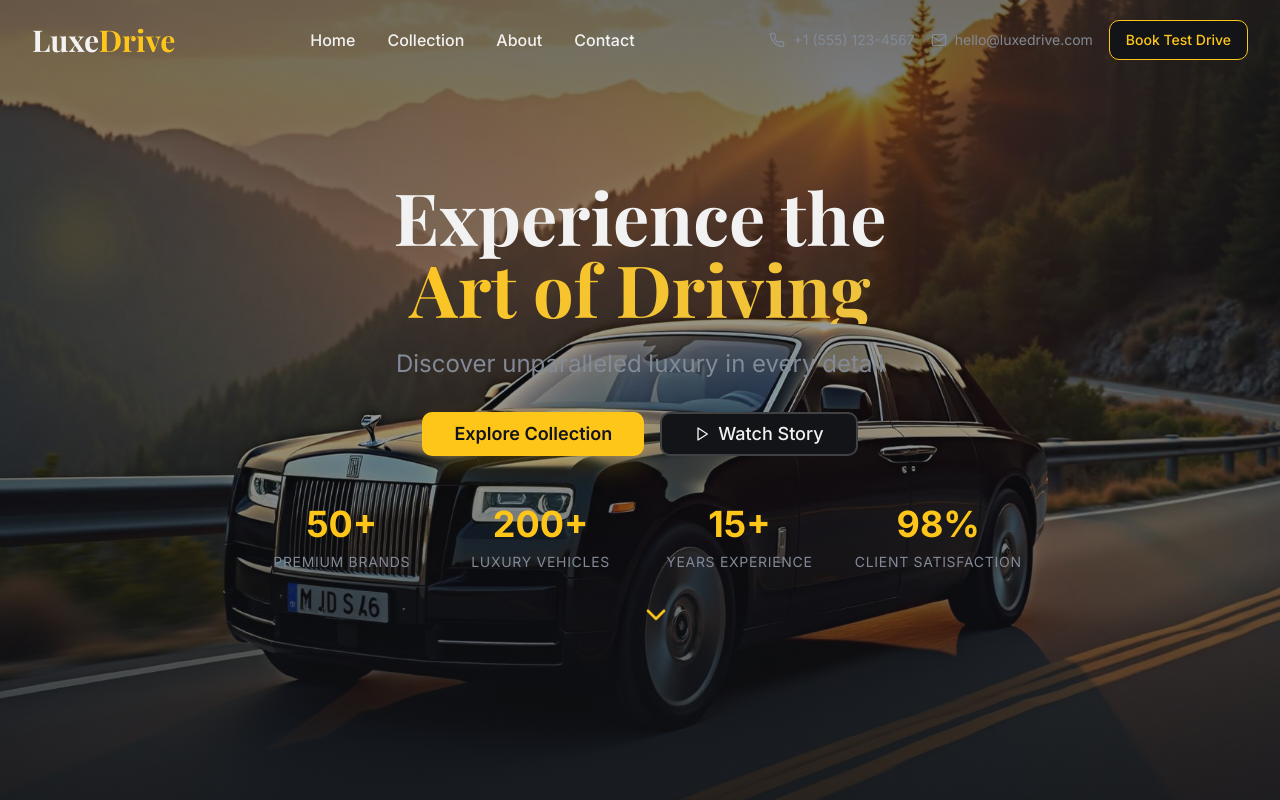
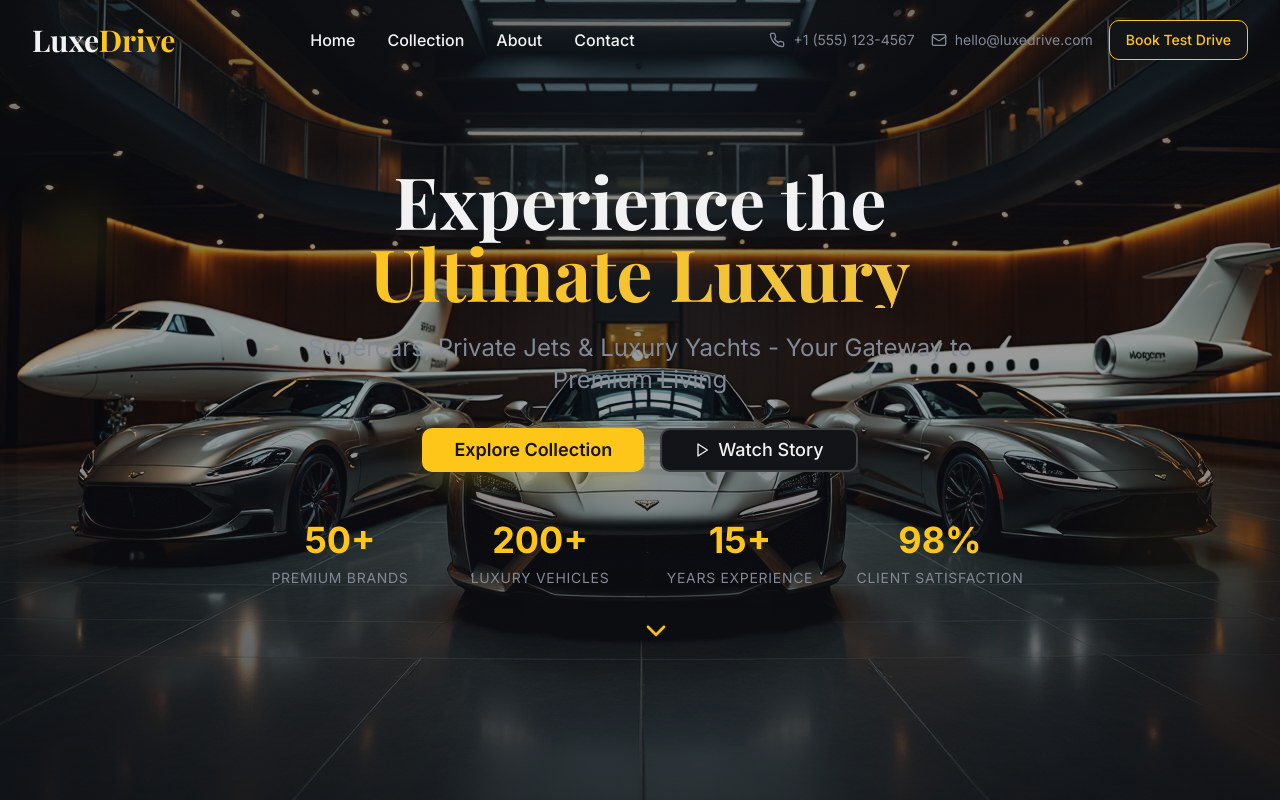
Before and after one commit to talha-rehmani/Loveable_new_web_app, a React (Vite) app: page / in a window 1280 px wide. Shown: the top 800 px of the page. Built offline with nearby package versions, Linux system fonts and the light colour scheme.

Commit message:
Update background images
Replace background images with cars, boats, and planes to better showcase offerings.

```diff
--- a/src/components/HeroSection.tsx
+++ b/src/components/HeroSection.tsx
@@ -1,11 +1,11 @@
 import { Button } from '@/components/ui/button';
 import { ChevronDown, Play } from 'lucide-react';
-import heroImage from '@/assets/hero-luxury-car.jpg';
+import heroImage from '@/assets/hero-luxury-collection.jpg';
 const HeroSection = () => {
   return <section id="home" className="relative min-h-screen flex items-center justify-center overflow-hidden">
       {/* Background Image with Overlay */}
       <div className="absolute inset-0">
-        <img src={heroImage} alt="Luxury Car Hero" className="w-full h-full object-cover" />
+        <img src={heroImage} alt="Luxury Vehicle Collection - Cars, Boats & Private Jets" className="w-full h-full object-cover" />
         <div className="absolute inset-0 bg-gradient-to-b from-background/60 via-background/40 to-background/80 mx-0 py-[2px]" />
       </div>
 
@@ -15,11 +15,11 @@ const HeroSection = () => {
           <h1 className="text-4xl md:text-6xl lg:text-7xl font-display font-bold mb-6 leading-tight">
             Experience the
             <span className="block text-accent luxury-gradient bg-clip-text text-transparent">
-              Art of Driving
+              Ultimate Luxury
             </span>
           </h1>
 
-          <p className="text-lg md:text-xl lg:text-2xl text-muted-foreground mb-8 max-w-3xl mx-auto leading-relaxed">Discover unparalleled luxury in every detail</p>
+          <p className="text-lg md:text-xl lg:text-2xl text-muted-foreground mb-8 max-w-3xl mx-auto leading-relaxed">Supercars, Private Jets & Luxury Yachts - Your Gateway to Premium Living</p>
 
           <div className="flex flex-col sm:flex-row gap-4 justify-center items-center mb-12">
             <Button size="lg" className="bg-accent text-accent-foreground hover:bg-accent/90 px-8 py-4 text-lg font-semibold gold-shadow transition-all duration-300 hover:scale-105">
```
Also changed, not shown: src/assets/hero-luxury-collection.jpg (added).
